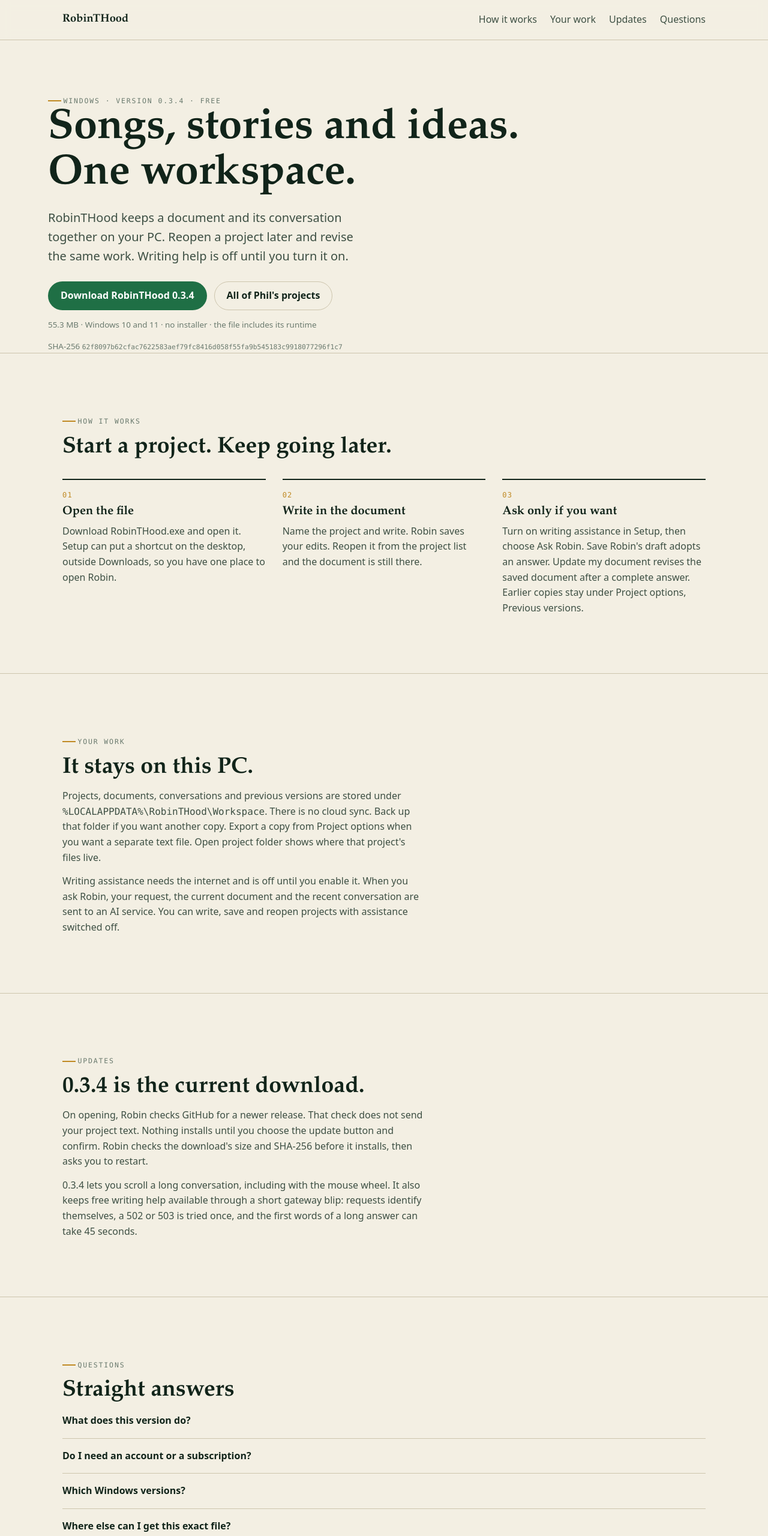
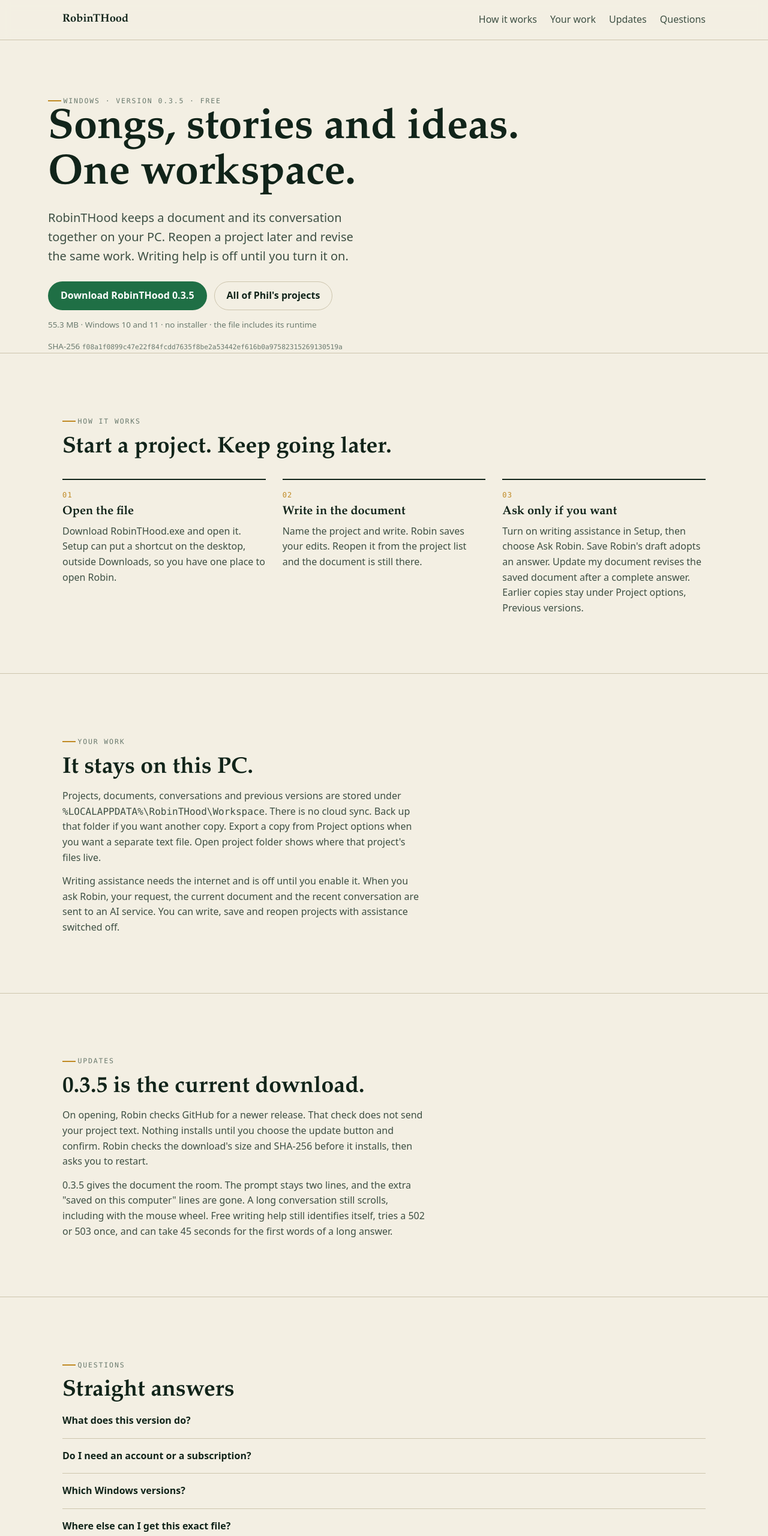
Before and after one commit to edotwedo/RobinTHood, a plain HTML site: page index.html in a window 1280 px wide. Shown: the top 2560 px of the page at 60% size. Drawn offline with Linux system fonts and the light colour scheme.

Commit message:
Say that 0.3.5 is the build that gives the document the room.

```diff
--- a/index.html
+++ b/index.html
@@ -3,8 +3,8 @@
 <head>
 <meta charset="utf-8">
 <meta name="viewport" content="width=device-width, initial-scale=1, viewport-fit=cover">
-<title>RobinTHood 0.3.4 — a Windows workspace for songs, stories and ideas</title>
-<meta name="description" content="RobinTHood 0.3.4 keeps a document and its conversation together on your PC. Writing help is optional and off until you turn it on. Windows 10 and 11, one EXE, no installer.">
+<title>RobinTHood 0.3.5 — a Windows workspace for songs, stories and ideas</title>
+<meta name="description" content="RobinTHood 0.3.5 keeps a document and its conversation together on your PC. Writing help is optional and off until you turn it on. Windows 10 and 11, one EXE, no installer.">
 <meta name="color-scheme" content="light">
 <style>
   :root{
@@ -82,15 +82,15 @@
 </header>
 <main id="top">
   <div class="wrap hero">
-    <span class="eyebrow">Windows · version 0.3.4 · free</span>
+    <span class="eyebrow">Windows · version 0.3.5 · free</span>
     <h1>Songs, stories and ideas.<br>One workspace.</h1>
     <p class="lede">RobinTHood keeps a document and its conversation together on your PC. Reopen a project later and revise the same work. Writing help is off until you turn it on.</p>
     <div class="actions">
-      <a class="btn btn-primary" href="https://github.com/edotwedo/RobinTHood/releases/download/v0.3.4/RobinTHood.exe">Download RobinTHood 0.3.4</a>
+      <a class="btn btn-primary" href="https://github.com/edotwedo/RobinTHood/releases/download/v0.3.5/RobinTHood.exe">Download RobinTHood 0.3.5</a>
       <a class="btn btn-ghost" href="https://phil-projects.phone-liaison.workers.dev/#robinthood">All of Phil's projects</a>
     </div>
     <p class="fineprint">55.3&nbsp;MB · Windows 10 and 11 · no installer · the file includes its runtime</p>
-    <p class="fineprint">SHA-256 <code>62f8097b62cfac7622583aef79fc8416d058f55fa9b545183c9918077296f1c7</code></p>
+    <p class="fineprint">SHA-256 <code>f08a1f0899c47e22f84fcdd7635f8be2a53442ef616b0a97582315269130519a</code></p>
   </div>
 
   <section id="how" class="rule">
@@ -129,9 +129,9 @@
   <section id="updates" class="rule">
     <div class="wrap">
       <span class="eyebrow kicker">Updates</span>
-      <h2>0.3.4 is the current download.</h2>
+      <h2>0.3.5 is the current download.</h2>
       <p class="lead">On opening, Robin checks GitHub for a newer release. That check does not send your project text. Nothing installs until you choose the update button and confirm. Robin checks the download's size and SHA-256 before it installs, then asks you to restart.</p>
-      <p class="lead">0.3.4 lets you scroll a long conversation, including with the mouse wheel. It also keeps free writing help available through a short gateway blip: requests identify themselves, a 502 or 503 is tried once, and the first words of a long answer can take 45 seconds.</p>
+      <p class="lead">0.3.5 gives the document the room. The prompt stays two lines, and the extra "saved on this computer" lines are gone. A long conversation still scrolls, including with the mouse wheel. Free writing help still identifies itself, tries a 502 or 503 once, and can take 45 seconds for the first words of a long answer.</p>
     </div>
   </section>
 
@@ -153,24 +153,24 @@
       </details>
       <details>
         <summary>Where else can I get this exact file?</summary>
-        <p>The projects page and the Google Drive link Phil already shared serve this same 0.3.4 file. The GitHub release is the one the in-app updater uses.</p>
+        <p>The projects page and the Google Drive link Phil already shared serve this same 0.3.5 file. The GitHub release is the one the in-app updater uses.</p>
       </details>
     </div>
   </section>
 
   <section id="get" class="cta-band">
     <div class="wrap">
-      <h2>Download 0.3.4 and write.</h2>
+      <h2>Download 0.3.5 and write.</h2>
       <p>One Windows EXE. Your projects stay on the computer you open it on.</p>
       <div class="actions">
-        <a class="btn btn-primary" href="https://github.com/edotwedo/RobinTHood/releases/download/v0.3.4/RobinTHood.exe">Download RobinTHood 0.3.4</a>
+        <a class="btn btn-primary" href="https://github.com/edotwedo/RobinTHood/releases/download/v0.3.5/RobinTHood.exe">Download RobinTHood 0.3.5</a>
       </div>
     </div>
   </section>
 </main>
 <footer class="site">
   <div class="wrap">
-    <span>RobinTHood 0.3.4 · a Windows workspace</span>
+    <span>RobinTHood 0.3.5 · a Windows workspace</span>
   </div>
 </footer>
 </body>
```
Also changed, not shown: site/index.html (+11 -11 lines).
